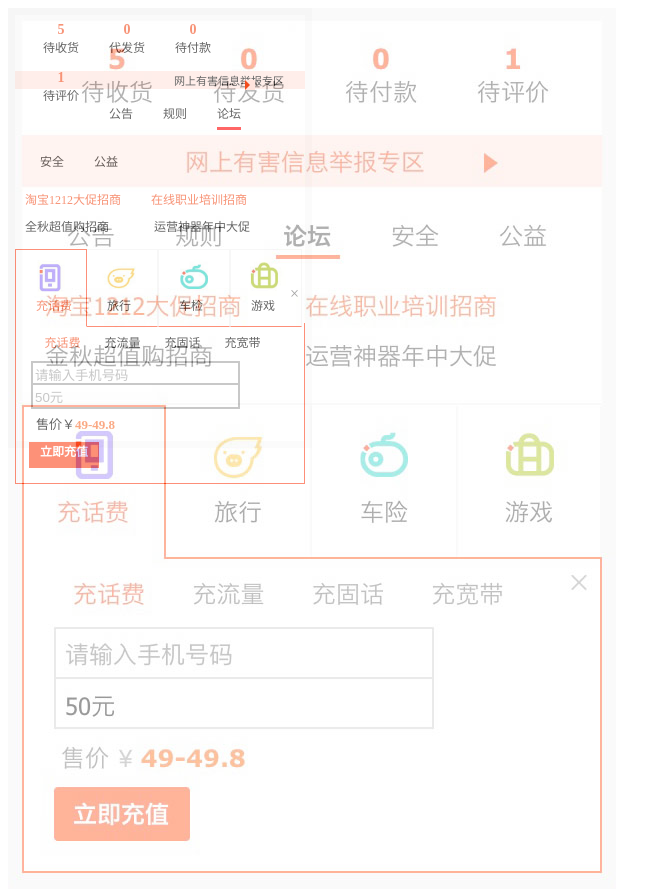
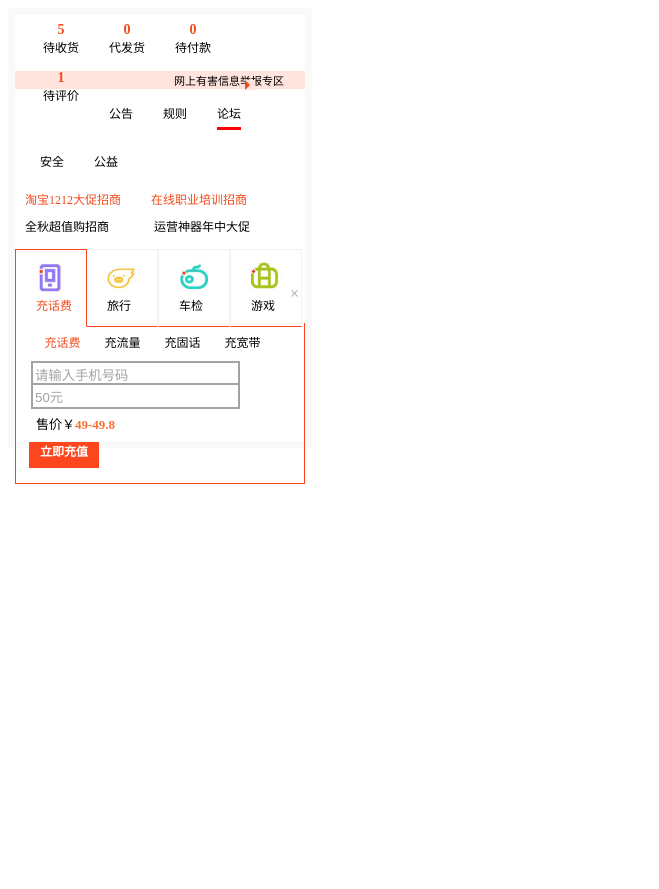
Before and after one commit to ErnestWantHappy/webhomework, a plain HTML site: page week4/week4.html in a window 1280 px wide. Shown: the whole page, without its empty margins (0-659 px from the left). Drawn offline with Linux system fonts and the light colour scheme.

Commit message:
Update index.css

```diff
--- a/week4/css/index.css
+++ b/week4/css/index.css
@@ -12,7 +12,7 @@
     position: absolute;
     width: 608px;
     height: 881px;
-    background: url("../img/bk.jpg") no-repeat ;
+
     /*background-size: 50% 50%;*/
     opacity: 0.4;
 }
```
